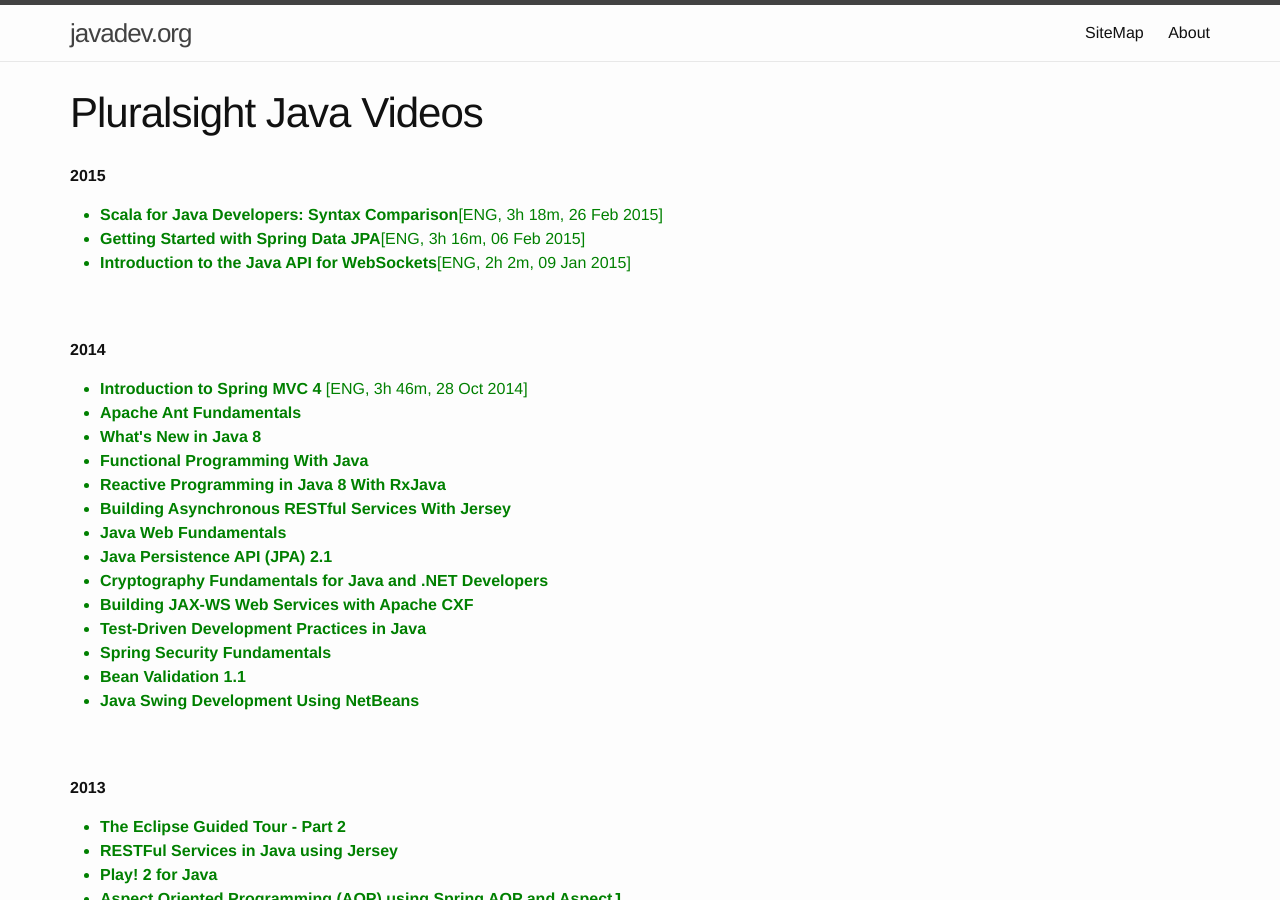
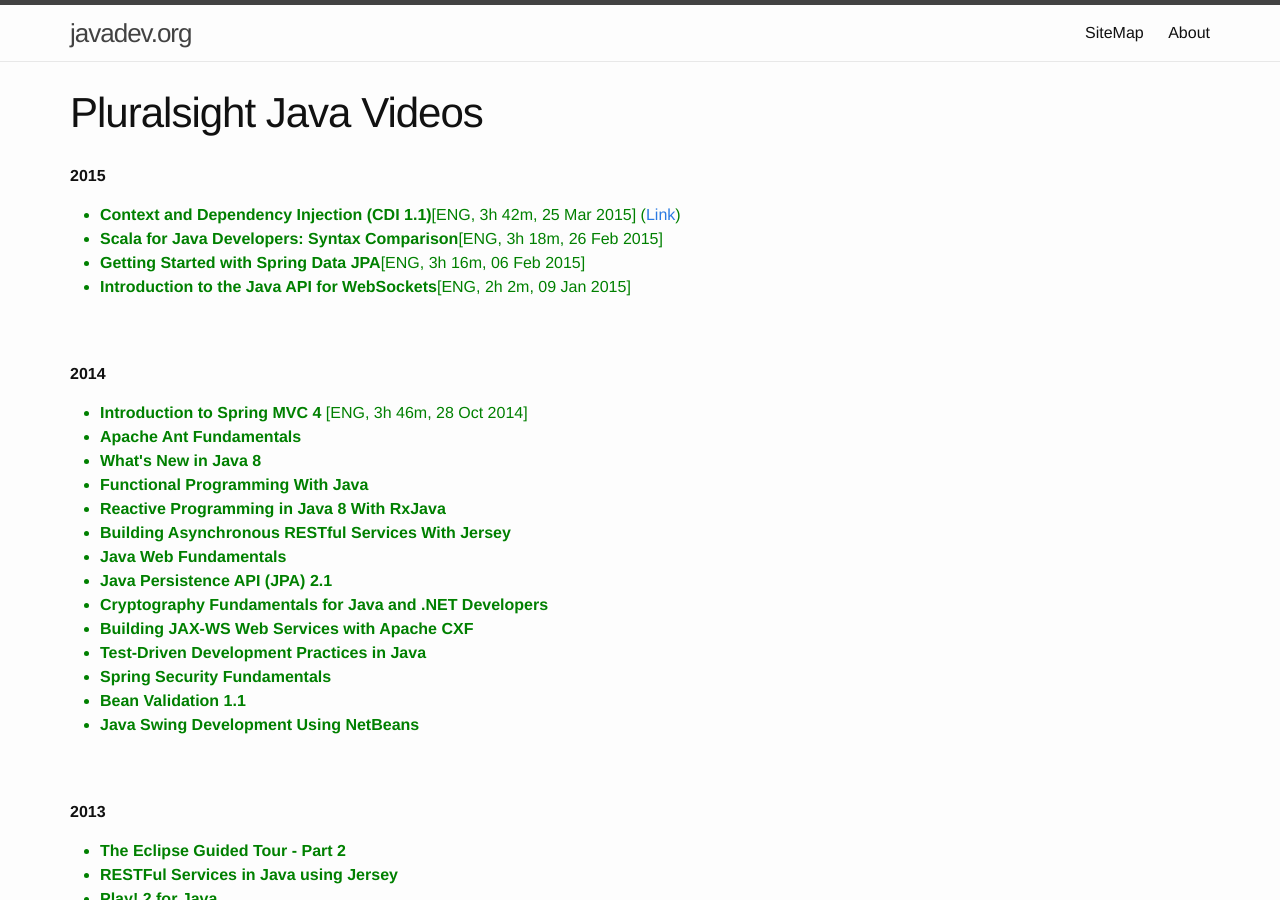
Before and after one commit to webmakaka/javadev.org, a Jekyll site: the page built from website/library/collections/video/paid/pluralsight.md, in a window 1280 px wide and 900 px high. Built offline with Jekyll 4.4.1, drawn with Linux system fonts in a browser that asks for light colours.

Commit message:
Update pluralsight.md

```diff
--- a/website/library/collections/video/paid/pluralsight.md
+++ b/website/library/collections/video/paid/pluralsight.md
@@ -9,6 +9,7 @@
 
 
 <ul>
+    <li style="color:green"><strong>Context and Dependency Injection (CDI 1.1)</strong>[ENG, 3h 42m, 25 Mar 2015] (<a href="http://www.pluralsight.com/courses/context-dependency-injection-1-1">Link</a>)</li>
     <li style="color:green"><strong>Scala for Java Developers: Syntax Comparison</strong>[ENG, 3h 18m, 26 Feb 2015]</li>
     <li style="color:green"><strong>Getting Started with Spring Data JPA</strong>[ENG, 3h 16m, 06 Feb 2015]</li>
     <li style="color:green"><strong>Introduction to the Java API for WebSockets</strong>[ENG, 2h 2m, 09 Jan 2015]</li>
```
